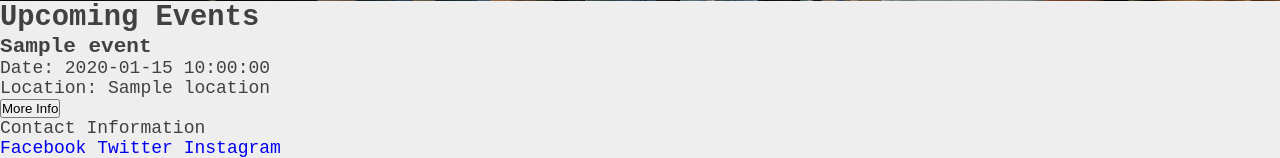
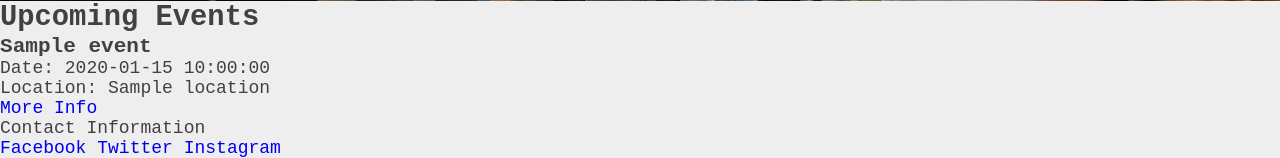
Before and after one commit to Ebube-Ochemba/AidAlley, a Flask app: template web_app/templates/homepage.html in a window 1280 px wide. Shown: the part 670-828 px from the top of the page. Run offline with Flask 3, Linux system fonts and the light colour scheme; the template is opened without the code that fills it: most values are stand-ins (such as "Sample title", 1, 10 or a date in 2020); some libraries are stand-ins or nearby versions.

Commit message:
semantic update for "upcoming events" section

```diff
--- a/web_app/templates/homepage.html
+++ b/web_app/templates/homepage.html
@@ -44,10 +44,10 @@
         <div class="events">
             {% for event in events %}
                 <div class="event">
-                    <h3>{{ event.name }}</h3>
+                    <h3>{{ event.title }}</h3>
                     <p>Date: {{ event.date }}</p>
                     <p>Location: {{ event.location }}</p>
-                    <button onclick="location.href='/events/{{ event.id }}'">More Info</button>
+                    <a href="/events/{{ event.id }}" class="event-button">More Info</a>
                 </div>
             {% endfor %}
         </div>
```
